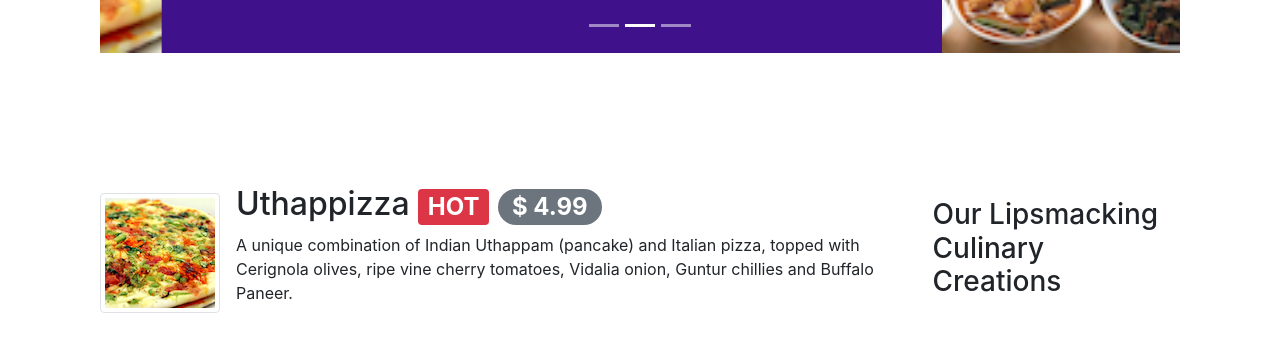
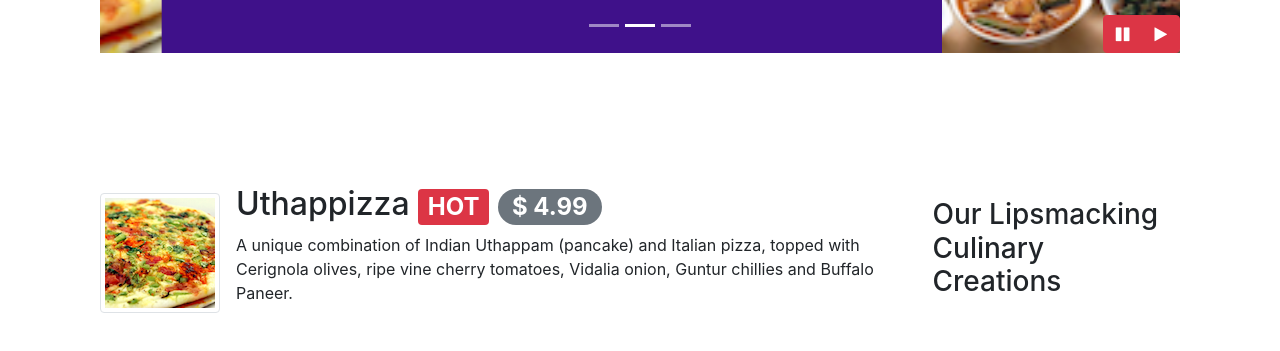
Before and after one commit to K-Chinmay/FrontEnd-using-Bootstrap4, a website: page index.html in a window 1280 px wide. Shown: the part 581-932 px from the top of the page. Drawn offline with nearby package versions, Linux system fonts and the light colour scheme.

Commit message:
bootstrap jQuery

```diff
--- a/css/styles.css
+++ b/css/styles.css
@@ -59,3 +59,9 @@
   left: 0;
   min-height: 300px;
 }
+
+#carouselButton {
+  position: absolute;
+  right: 0px;
+  bottom: 0px;
+}
--- a/index.html
+++ b/index.html
@@ -359,6 +359,14 @@
               <a class="carousel-control-next" href="#mycarousel" role="button" data-slide="next">
                 <span class="carousel-control-next-icon"></span>
               </a>
+              <div class="btn-group" id="carouselButton">
+                <button class="btn btn-danger btn-small" id="carousel-pause">
+                  <span class="fa fa-pause"></span>
+                </button>
+                <button class="btn btn-danger btn-small" id="carousel-play">
+                  <span class="fa fa-play"></span>
+                </button>
+              </div>
             </div>
           </div>
       </div>
@@ -510,6 +518,17 @@
     <script src="node_modules/jquery/dist/jquery.slim.min.js"></script>
     <script src="node_modules/popper.js/dist/umd/popper.min.js"></script>
     <script src="node_modules/bootstrap/dist/js/bootstrap.min.js"></script>
+    <script>
+      $(document).ready(function(){
+        $('#mycarousel').carousel({interval : 2000});
+        $('carousel-pause').click(function(){
+          $('#mycarousel').carousel('pause');
+        });
+        $('carousel-play').click(function(){
+          $('#mycarousel').carousel('cycle');
+        });
+      })
+    </script>
 
   </body>
 </html>
```
